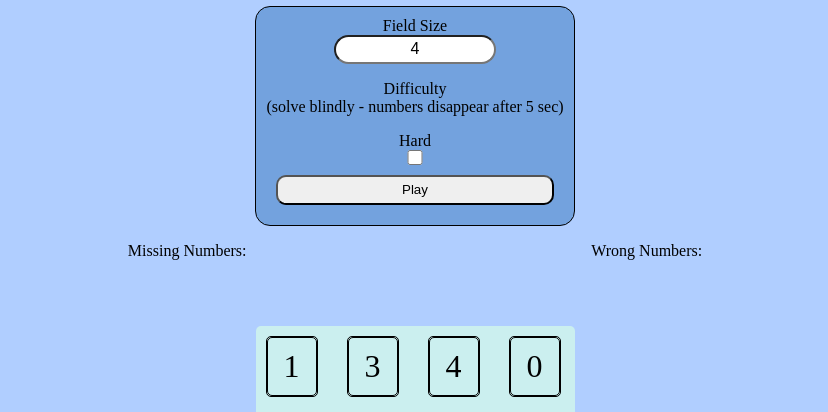
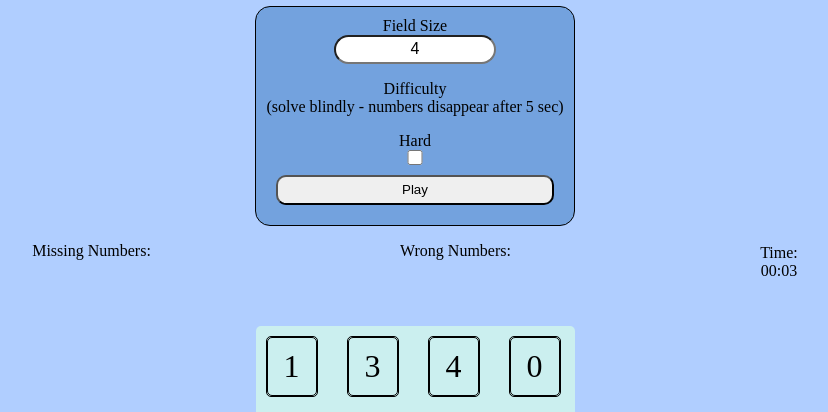
Before and after one commit to kmucavele/find-the-numbers, a website: page src/index.html in a window 1280 px wide. Both pictures are taken after a click on the button "Play". Shown: the part 84-496 px from the top of the page, without its empty margins (225-1053 px from the left). Drawn offline with Linux system fonts and the light colour scheme.

Commit message:
implemented a stopwatch

```diff
--- a/src/frontend.js
+++ b/src/frontend.js
@@ -1,3 +1,75 @@
+/* Source for stopwatch logic:
+https://dev.to/gspteck/create-a-stopwatch-in-javascript-2mak
+*/
+class Stopwatch{
+    constructor(minElem, secElem) {
+        this.secElem = secElem;
+        this.minElem = minElem;
+        this.min = '0';
+        this.sec = '0';
+        this.haltTimer = true;
+    }
+
+     startTime = () => {
+        if(this.haltTimer === true){
+            this.haltTimer = false;
+            this.timerCycle();
+        }
+    }
+
+     stopTime = () => {
+        if (this.haltTimer === false) {
+            this.haltTimer = true;
+        }
+    }
+
+     resetTime = () => {
+        this.min = 0;
+        this.sec = 0;
+        this.minElem.innerHTML = '00'; // DOM for minutes
+        this.secElem.innerHTML = '00'; // DOM for seconds
+    }
+
+     timerCycle = () => {
+        // convert time digits to numbers
+        if(this.haltTimer === false){
+            this.min = parseInt(this.min);
+            this.sec = parseInt(this.sec);
+
+            console.log(this.sec);
+
+            // after every second the sec var is incremented by one
+            ++this.sec;
+
+            if(this.sec === 60){
+                // when sec hits 60, it's reset and min is incremented by one
+                ++this.min;
+                this.sec = 0;
+            }
+
+            // reset the timer after one hour
+            if(this.min === 60){
+                this.min = 0;
+            }
+
+            if(this.sec < 10 || this.sec === 0){
+                this.sec = '0' + this.sec;
+            }
+
+            if (this.min < 10 || this.min === 0) {
+                this.min = '0' + this.min;
+            }
+
+            // DOM Mapping for the stopwatch digits
+            this.minElem.innerHTML = this.min; // DOM for minutes
+            this.secElem.innerHTML = this.sec; // DOM for seconds
+
+            setTimeout(this.timerCycle, 1000);
+
+        }
+    }
+}
+
 class Matrix {
     constructor(size) {
         this.size = size;
@@ -69,7 +141,8 @@ class DisplayMatrix{
 }
 
 class Game {
-    constructor(size, difficult, field, numbers, displayMissing, displayIncorrect) {
+    constructor(size, difficult, field, numbers, displayMissing,
+                displayIncorrect, minElem, secElem) {
         this.matrix = new Matrix(size); // Matrix class
         this.numbers = numbers; // numbers elems from DOM, not numbers array
         this.displayM = new DisplayMatrix(this.matrix); // Display field class
@@ -80,6 +153,8 @@ class Game {
         this.displayMissing = displayMissing; // shows missing Nums in DOM
         this.displayIncorrect = displayIncorrect; // display falsely clicked nums in DOM
         this.incorrectNums = 0;
+        this.stopwatch = new Stopwatch(minElem, secElem);
+        this.stopwatch.startTime();
     }
 
     // Display Methods
@@ -104,7 +179,9 @@ class Game {
 
     updateIncorrect = () => ++this.incorrectNums;
 
-    reveal = () => this.displayM.showAll(this.numbers);
+    reveal = () => {
+        this.displayM.showAll(this.numbers);
+    }
 
     // Logic Methods
     checkSelected = selected => {
@@ -112,10 +189,10 @@ class Game {
     }
 
     checkIfDone = () => {
+/*        this.stopwatch.stopTime();
+        this.stopwatch.resetTime();*/
         return this.matrix.rangeMax === this.counter;
     }
-
-
 
     selectElem = () => {
         for (let elem of this.numbers) {
@@ -134,7 +211,9 @@ class Game {
                     this.displayM.markRed(elem);
                 }
                 if(this.checkIfDone()){
-                    console.log('Done');
+                    console.log('Done')
+                    this.stopwatch.stopTime();
+                    this.stopwatch.resetTime();
                     this.reveal();
                 }
                 this.showMissingNumbers();
@@ -154,11 +233,15 @@ const setSize = document.querySelector('#size');
 const selectDifficulty = document.querySelector('input[name="difficulty"]');
 const play = document.querySelector('#play');
 
+// Stopwatch Dom Elements
+const minElem = document.getElementById('min');
+const secElem = document.getElementById('sec');
+
 play.onclick = () => startGame();
 
 function startGame(){
     const findNums = new Game(setSize.value, selectDifficulty.checked, field, allNumbers,
-        missing, incorrect);
+        missing, incorrect, minElem, secElem);
 
     findNums.matrix.shuffle();
     findNums.showPlayground();
--- a/src/index.html
+++ b/src/index.html
@@ -24,6 +24,12 @@
             <p>Wrong Numbers: </p>
             <p id="wrong-numbers"></p>
         </div>
+        <div id="stopwatch">
+            <p>Time:</p>
+            <div>
+                <p id="min"></p>:<p id="sec"></p>
+            </div>
+        </div>
     </div>
     <div id="field">
     </div>
--- a/style/style.css
+++ b/style/style.css
@@ -105,3 +105,13 @@ button{
     height: 30px;
     border-radius: 10px;
 }
+
+#stopwatch {
+    text-align: center;
+    position: relative;
+    top: 18px;
+}
+
+#stopwatch p{
+    display: inline;
+}
```
Also changed, not shown: 1 other file.
